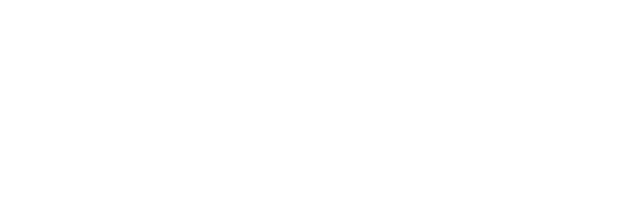
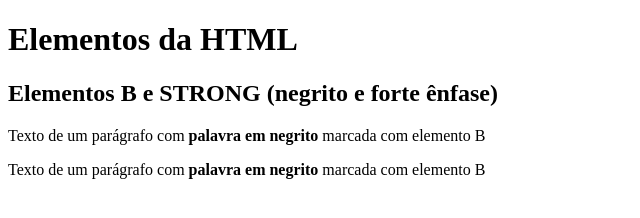
Before and after one commit to joseaugustosva/livroHTML5CSS3, a plain HTML site: page capitulo3/outros-elementos.html in a window 1280 px wide. Shown: the whole page, without its empty margins (0-640 px from the left). Drawn offline with Linux system fonts and the light colour scheme.

Commit message:
Inserir título e sessão elementos B e STRONG em outros-elementos.html

```diff
--- a/capitulo3/outros-elementos.html
+++ b/capitulo3/outros-elementos.html
@@ -8,6 +8,14 @@
 
 <body>
 
+  <h1>Elementos da HTML</h1>
+
+  <h2>Elementos B e STRONG (negrito e forte ênfase)</h2>
+  <p>Texto de um parágrafo com <b>palavra em negrito</b> marcada com elemento B</p>
+  <p>Texto de um parágrafo com <strong>palavra em negrito</strong> marcada com elemento B</p>
+
+
+
 </body>
 
 </html>
```
